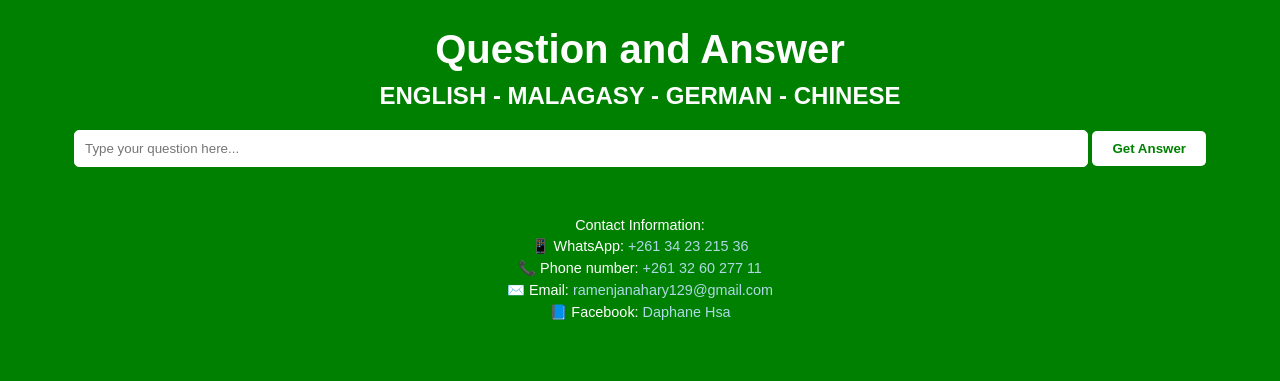
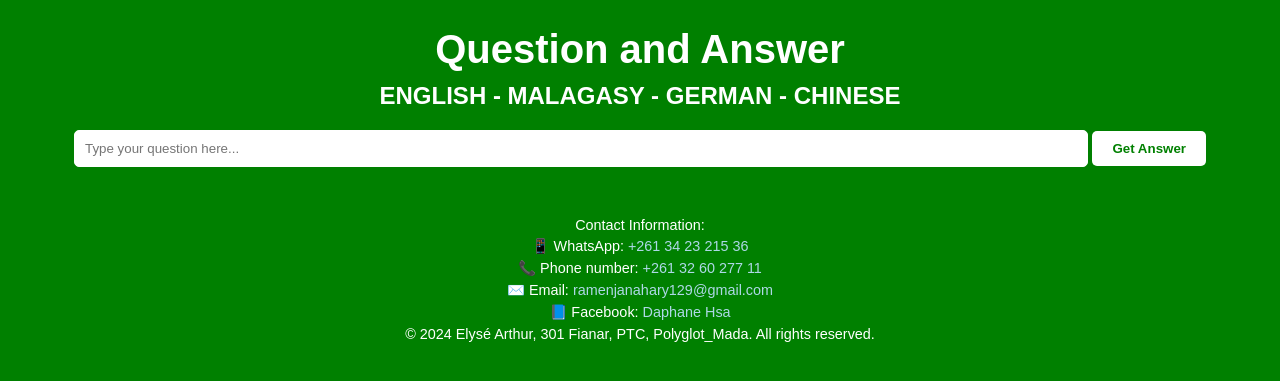
Before and after one commit to RAMENJANAHARY/q_and_a, a Flask app: page / in a window 1280 px wide. Shown: the top 381 px of the page. Run offline with Flask 3, Linux system fonts and the light colour scheme; data that the repository does not hold is empty.

Commit message:
Update index.html
Updated version

```diff
--- a/templates/index.html
+++ b/templates/index.html
@@ -98,6 +98,7 @@
         <p>📞 Phone number: <a href="tel:+261326027711">+261 32 60 277 11</a></p>
         <p>✉️ Email: <a href="mailto:ramenjanahary129@gmail.com">ramenjanahary129@gmail.com</a></p>
         <p>📘 Facebook: <a href="https://www.facebook.com/daphane.hsaa" target="_blank">Daphane Hsa</a></p>
+        <p>&copy; 2024 Elysé Arthur, 301 Fianar, PTC, Polyglot_Mada. All rights reserved.</p>
     </footer>
 
     <script>
```
